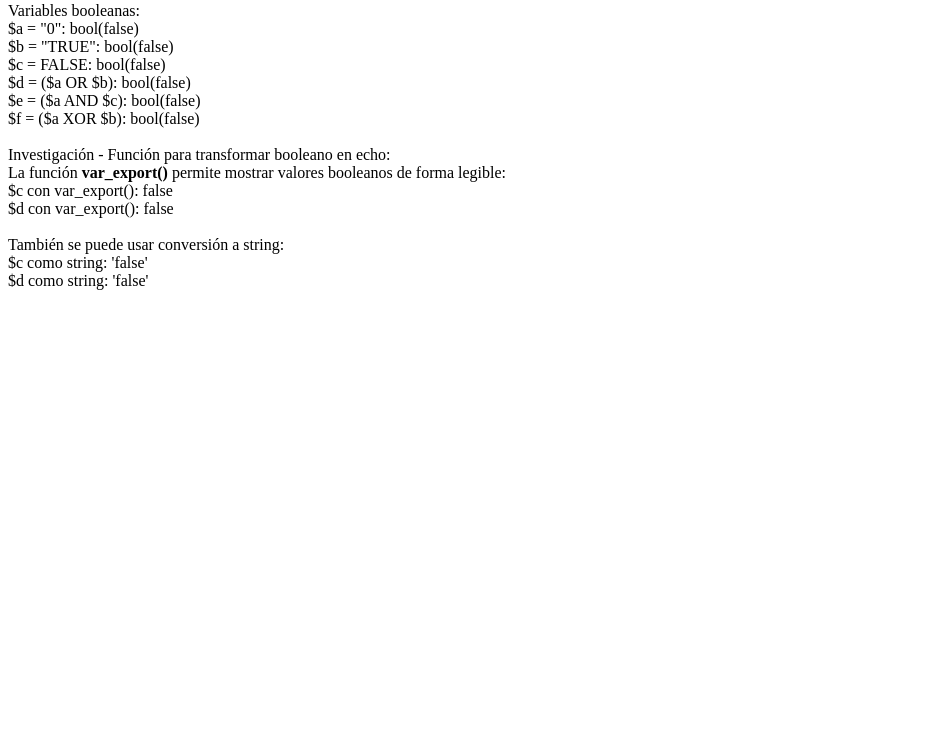
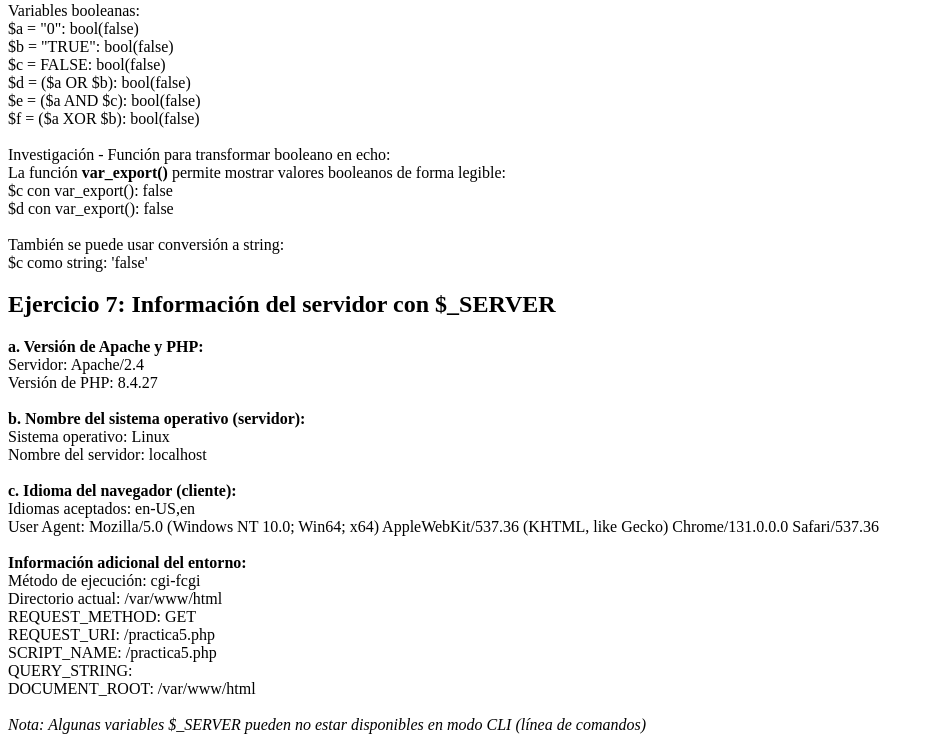
Before and after one commit to CarlitoK/tecweb, a PHP site: page /practica5.php in a window 1280 px wide. Shown: the part 1217-1959 px from the top of the page, without its empty margins (0-934 px from the left). Before the commit the page ends 1507 px from the top, so only its background shows below. Run offline with PHP 8.4, Linux system fonts and the light colour scheme.

Commit message:
Ejercicio 7

```diff
--- a/Practicas/p05/practica5.php
+++ b/Practicas/p05/practica5.php
@@ -157,4 +157,57 @@ echo "\$d con var_export(): "; var_export($d); echo "<br>\n";
 
 echo "<br>También se puede usar conversión a string:<br>\n";
 echo "\$c como string: '" . ($c ? 'true' : 'false') . "'<br>\n";
-echo "\$d como string: '" . ($d ? 'true' : 'false') . "'<br><br>\n";
+
+
+// =================================================================
+// EJERCICIO 7: Variable $_SERVER
+// =================================================================
+echo "<h2>Ejercicio 7: Información del servidor con \$_SERVER</h2>\n";
+
+echo "<strong>a. Versión de Apache y PHP:</strong><br>\n";
+if (isset($_SERVER['SERVER_SOFTWARE'])) {
+    echo "Servidor: " . $_SERVER['SERVER_SOFTWARE'] . "<br>\n";
+} else {
+    echo "SERVER_SOFTWARE no disponible (posible CLI)<br>\n";
+}
+echo "Versión de PHP: " . PHP_VERSION . "<br><br>\n";
+
+echo "<strong>b. Nombre del sistema operativo (servidor):</strong><br>\n";
+echo "Sistema operativo: " . PHP_OS . "<br>\n";
+if (isset($_SERVER['SERVER_NAME'])) {
+    echo "Nombre del servidor: " . $_SERVER['SERVER_NAME'] . "<br>\n";
+} else {
+    echo "SERVER_NAME no disponible<br>\n";
+}
+echo "<br>\n";
+
+echo "<strong>c. Idioma del navegador (cliente):</strong><br>\n";
+if (isset($_SERVER['HTTP_ACCEPT_LANGUAGE'])) {
+    echo "Idiomas aceptados: " . $_SERVER['HTTP_ACCEPT_LANGUAGE'] . "<br>\n";
+} else {
+    echo "HTTP_ACCEPT_LANGUAGE no disponible (posible CLI)<br>\n";
+}
+
+if (isset($_SERVER['HTTP_USER_AGENT'])) {
+    echo "User Agent: " . $_SERVER['HTTP_USER_AGENT'] . "<br>\n";
+} else {
+    echo "HTTP_USER_AGENT no disponible (posible CLI)<br>\n";
+}
+
+echo "<br><strong>Información adicional del entorno:</strong><br>\n";
+echo "Método de ejecución: " . (php_sapi_name()) . "<br>\n";
+echo "Directorio actual: " . getcwd() . "<br>\n";
+
+// Mostrar algunas variables $_SERVER importantes si están disponibles
+$server_vars = ['REQUEST_METHOD', 'REQUEST_URI', 'SCRIPT_NAME', 'QUERY_STRING', 'DOCUMENT_ROOT'];
+foreach ($server_vars as $var) {
+    if (isset($_SERVER[$var])) {
+        echo "$var: " . $_SERVER[$var] . "<br>\n";
+    }
+}
+
+echo "<br><em>Nota: Algunas variables \$_SERVER pueden no estar disponibles en modo CLI (línea de comandos)</em>\n";
+?>
+</body>
+
+</html>
```
